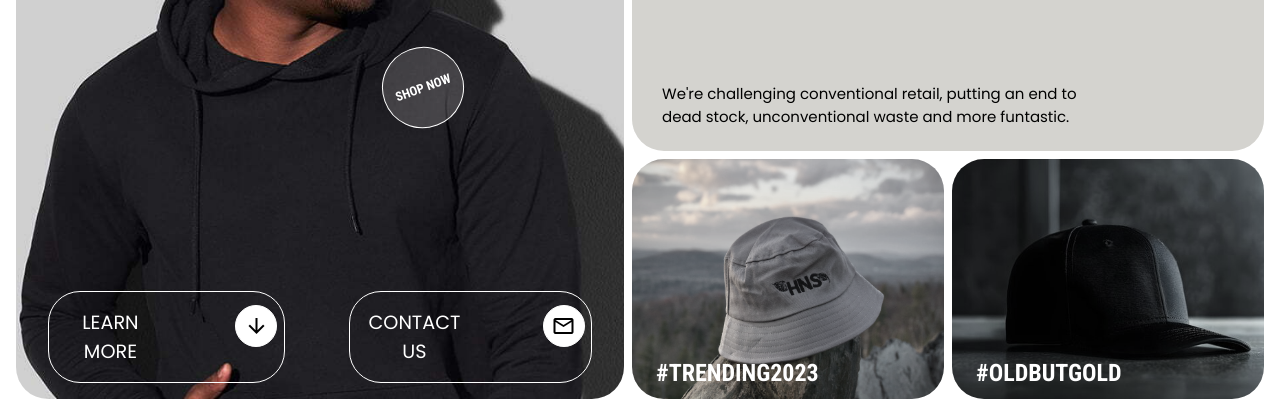
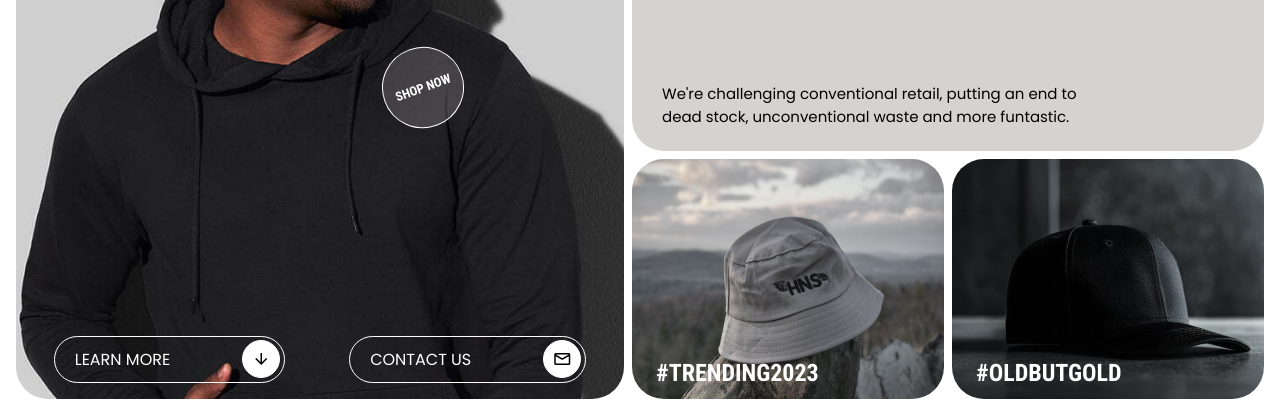
Before and after one commit to SHarishP/slicing1ByHarish, a plain HTML site: page index.html in a window 1280 px wide. Shown: the part 381-800 px from the top of the page. Drawn offline with nearby package versions, Linux system fonts and the light colour scheme.

Commit message:
repair item1 form

```diff
--- a/index.html
+++ b/index.html
@@ -66,20 +66,29 @@
                 <div id="form-container">
                     <a href="">
                         <div class="form-content">
+                            <div class="form-content-msg">
                                 <p>LEARN MORE</p>
+                            </div>
+                            <div class="form-content-btn">
                                 <span class="material-symbols-outlined">
                                     arrow_downward
                                     </span>
                             </div>
+                        </div>
                     </a>
                     <a href="">
                         <div class="form-content">
+                            <div class="form-content-msg">
                                 <p>CONTACT US</p>
+                            </div>
+                            <div class="form-content-btn">
                                 <span class="material-symbols-outlined">
                                     mail
                                     </span>
                             </div>
+                        </div>
                     </a>
+
                 </div>
                 <!-- Form End -->
             </div>
--- a/style/style.css
+++ b/style/style.css
@@ -201,37 +201,36 @@ body {
     position: absolute;
     /* background-color: #d4d3cf; */
     bottom: 1rem;
-    width: 100%;
+    /* width: 100%; */
     align-content: center;
+    gap: 4rem;
 }
 
 .form-content {
-    margin: 0 2rem;
-    border: 1.5px solid var(--bg);
-    font-size: 1rem;
-    color: var(--bg);
-    padding: 1rem 8rem 1rem 1rem;
+    display: flex;
+    flex-basis: 50%;
+    gap: 4.5rem;
+    justify-content: center;
+    align-items: center;
+    border: 1px solid var(--bg);
+    padding: 0rem .25rem 0rem 1.25rem;
     border-radius: 2rem;
-    position: relative;
-    display: flex;
 }
 
-.form-content p {
-    display: inline;
-    font-size: 1.2rem;
-    /* background-color: #865439; */
-    font-weight: 400;
+
+.form-content-msg p {
+    color: var(--bg);
+    font-size: 1rem;
 }
 
-.form-content span {
-    position: absolute;
-    top: 15%;
-    right: 0.4rem;
-    border: 1.5px solid var(--bg);
-    padding: 0.5rem;
-    border-radius: 1.5rem;
+
+.form-content-btn span {
+    color: var(--font);
     background-color: var(--bg);
-    color: var(--font);
+    font-size: 1.25rem;
+    padding: .5rem;
+    border: 1px solid var(--bg);
+    border-radius: 2rem;
 }
 
 .form-content:hover {
```
Lines whose indentation alone changed are shown as unchanged.
